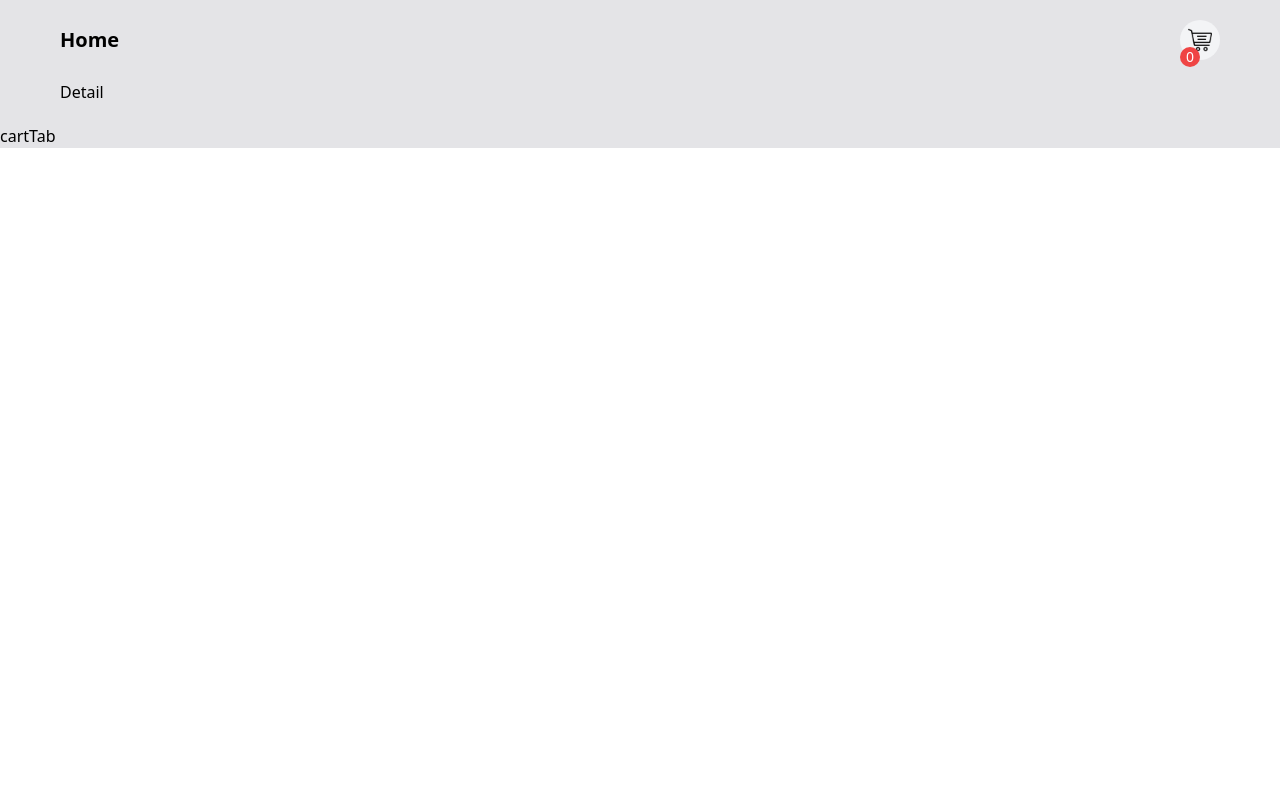
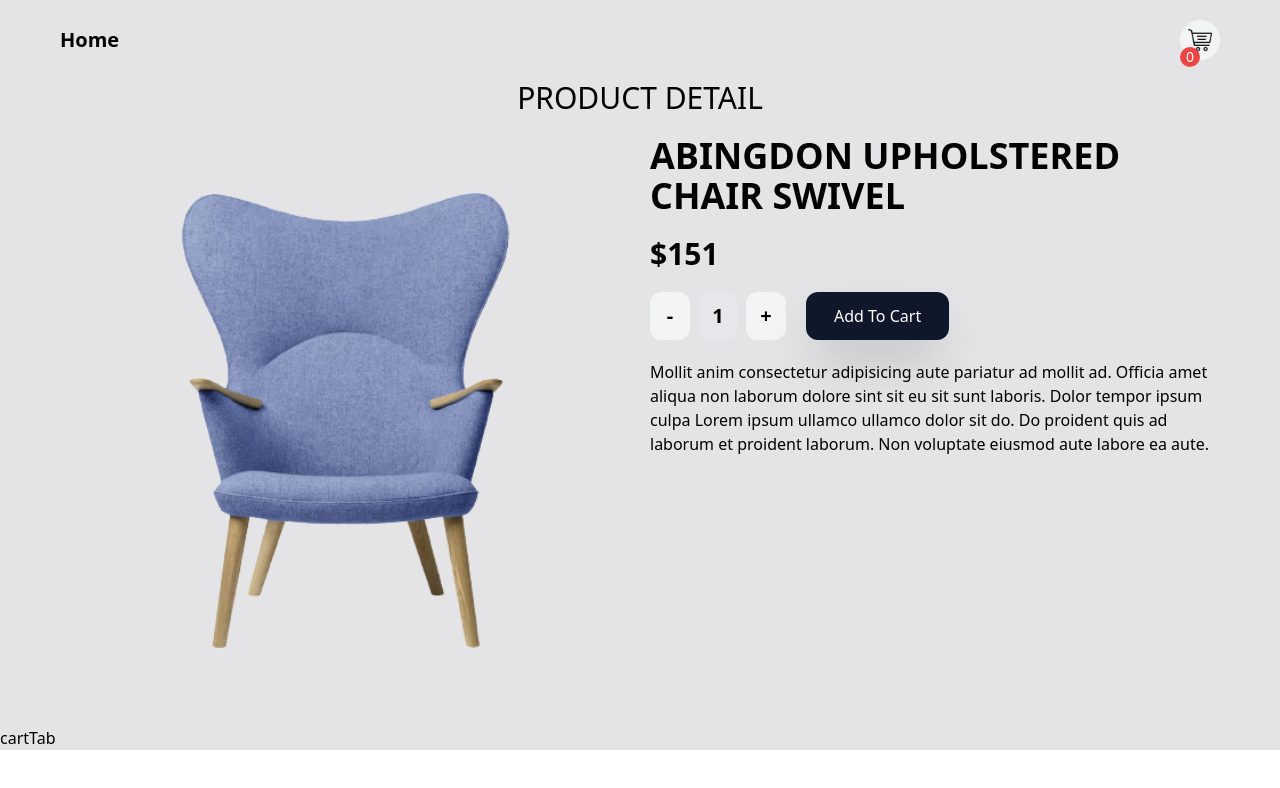
Before and after one commit to Akindejoye/furniture_palace, a React (Create React App) app: page /bingdon-pholstered-chair-swivel in a window 1280 px wide. Shown: the top 788 px of the page. Built offline with nearby package versions, Linux system fonts and the light colour scheme.

Commit message:
Description page

```diff
--- a/src/pages/Detail.jsx
+++ b/src/pages/Detail.jsx
@@ -1,7 +1,83 @@
-import React from "react";
+import React, { useEffect, useState } from "react";
+import { useParams } from "react-router-dom";
+import { products } from "../products";
+import { useDispatch } from "react-redux";
+import { addToCart } from "../stores/cart";
 
 const Detail = () => {
-  return <div>Detail</div>;
+  const { slug } = useParams();
+
+  const [detail, setDetail] = useState([]);
+  const [quantity, setQuantity] = useState(1);
+
+  const dispatch = useDispatch();
+
+  useEffect(() => {
+    const findDetail = products.filter((product) => product.slug === slug);
+    if (findDetail.length > 0) {
+      setDetail(findDetail[0]);
+    } else {
+      window.location.href = "/";
+    }
+  }, [slug]);
+
+  const handleMinusQuantity = () => {
+    setQuantity(quantity - 1 < 1 ? 1 : quantity - 1);
+  };
+
+  const handlePlusQuantity = () => {
+    setQuantity(quantity + 1);
+  };
+
+  const handleAddToCart = () => {
+    dispatch(
+      addToCart({
+        productId: detail.id,
+        quantity: quantity,
+      })
+    );
+  };
+
+  return (
+    <div>
+      <h2 className="text-3xl text-center">PRODUCT DETAIL</h2>
+      <div className="grid grid-cols-2 gap-5 mt-5">
+        <div>
+          <img src={detail.image} alt="" className="w-full" />
+        </div>
+        <div className="flex flex-col gap-5">
+          <h1 className="text-4xl uppercase font-bold">{detail.name}</h1>
+          <p className="font-bold text-3xl">${detail.price}</p>
+          <div className="flex gap-5">
+            <div className="flex gap-2 justify-center items-center">
+              <button
+                className="bg-gray-100 h-full w-10 font-bold text-xl rounded-xl flex justify-center items-center"
+                onClick={handleMinusQuantity}
+              >
+                -
+              </button>
+              <span className="bg-gray-200 h-full w-10 font-bold text-xl rounded-xl flex justify-center items-center">
+                {quantity}
+              </span>
+              <button
+                className="bg-gray-100 h-full w-10 font-bold text-xl rounded-xl flex justify-center items-center"
+                onClick={handlePlusQuantity}
+              >
+                +
+              </button>
+            </div>
+            <button
+              className="bg-slate-900 text-white px-7 py-3 rounded-xl shadow-2xl"
+              onClick={handleAddToCart}
+            >
+              Add To Cart
+            </button>
+          </div>
+          <p>{detail.description}</p>
+        </div>
+      </div>
+    </div>
+  );
 };
 
 export default Detail;
```
